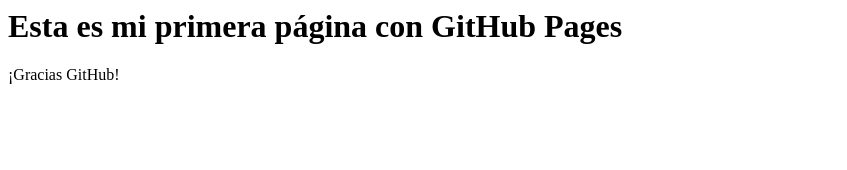
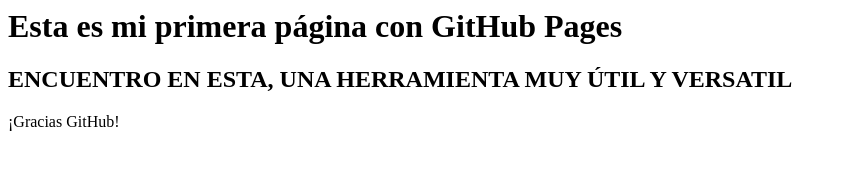
Before and after one commit to jpgonzalezt/Repo1, a plain HTML site: page index.html in a window 1280 px wide. Shown: the whole page, without its empty margins (0-847 px from the left). Drawn offline with Linux system fonts and the light colour scheme.

Commit message:
Update index.html
Adicion de frase

```diff
--- a/index.html
+++ b/index.html
@@ -1,4 +1,5 @@
 <html>
 <h1> Esta es mi primera página con GitHub Pages </h1>
+<h2> ENCUENTRO EN ESTA, UNA HERRAMIENTA MUY ÚTIL Y VERSATIL </h1>
 <p>¡Gracias GitHub!</p>
 </html>
```
